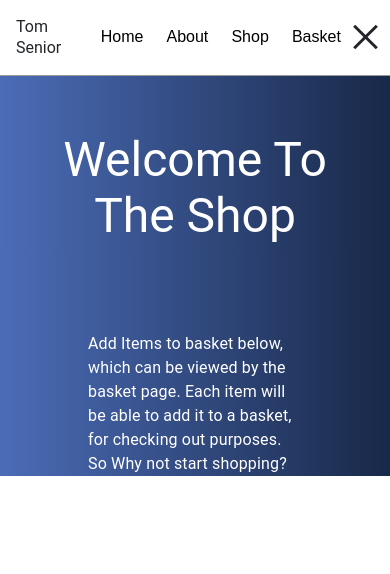
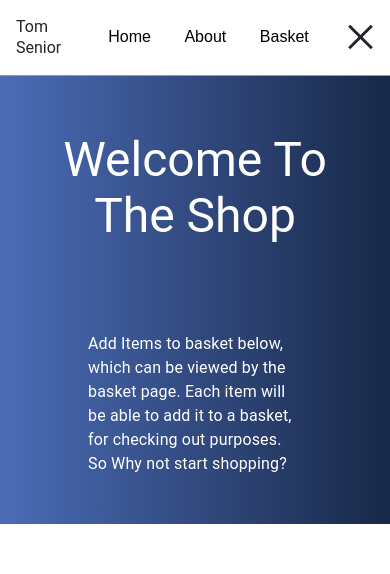
Before and after one commit to tomsenior20/ShoppingApplication, a React (Create React App) app: page /shop in a window 390 px wide. Both pictures are taken after a click on the button 364 px from the left and 37 px from the top of the page. Shown: the top 574 px of the page. Built offline with nearby package versions, Linux system fonts and the light colour scheme; no server answers.

Commit message:
some mobile responsive issues sorted

```diff
--- a/src/Components/Nav.jsx
+++ b/src/Components/Nav.jsx
@@ -73,9 +73,15 @@ export default function Nav() {
                         <Hamburger className="HamburgerMenuIcon" toggled={isOpen} toggle={toggleMenu} />
                         {isOpen && (
                             <div className="mobile-menu">
-                                <Link to="/" className="menu-item" onClick={toggleMenu}>Home</Link>
-                                <Link to="/about" className="menu-item" onClick={toggleMenu}>About</Link>
-                                <Link to="/shop" className="menu-item" onClick={toggleMenu}>Shop</Link>
+                                {page !== "/" && (
+                                    <Link to="/" className="menu-item" onClick={toggleMenu} >Home</Link>
+                                )}
+                                {page !== "/about" && (
+                                    <Link to="/about" className="menu-item" onClick={toggleMenu}>About</Link>
+                                )}
+                                {page !== "/shop" && (
+                                    <Link to="/shop" className="menu-item" onClick={toggleMenu}>Shop</Link>
+                                )}
                                 <Link to="/basket" className="menu-item" onClick={toggleMenu}>Basket</Link>
                             </div>
                         )}
--- a/src/Styling/Component/Navigation.css
+++ b/src/Styling/Component/Navigation.css
@@ -82,11 +82,20 @@ nav{
     .navigationLinkContainer {
         width: 80%;
         position: relative;
-        justify-content: space-between;
     }
     .navigationLinkContainer a {
         font-size: 16px !important;
+        margin: 0 5px;
+        line-height: 2.5;
     }
+    .navigationLinkContainer a:hover{
+        text-decoration: underline;
+        text-underline-position: under;
+        text-decoration-line: underline;
+        text-decoration-color: red;
+        -moz-text-decoration-line: underline;
+        -moz-text-decoration-color: red;
+}
 
     .navigationLinkContainer a:active{
         text-decoration: underline;
@@ -99,14 +108,15 @@ nav{
     .HamburgerMenuIcon, .hamburger-react{
         position: absolute !important;
         top: -3px;
-        right:-15px !important;
+        right:-10px !important;
+        padding: 1rem;
     }
     .mobile-menu{
-        width: 100%;
+        width: 90%;
         display: flex;
+        justify-content: space-evenly;
         flex-direction: row;
         position: absolute !important;
-        justify-content: space-evenly;
-        left:-10px !important;
+        left:-8px !important;
     }
 }
--- a/src/Styling/Pages/Shop.css
+++ b/src/Styling/Pages/Shop.css
@@ -1,6 +1,5 @@
 .welcomeShopContainer{
     background: linear-gradient(90deg, #4b6cb7 0%, #182848 100%);
-    min-height: 400px;
 }
 .welcomeHeader,.welcomeSubHeader{
     color: white;
```
